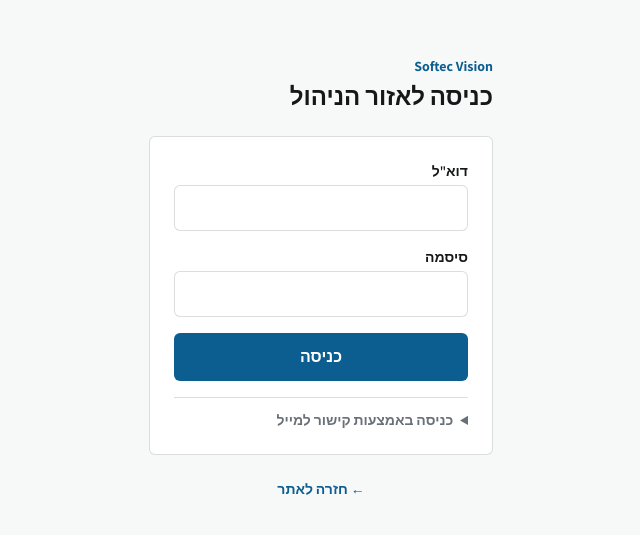
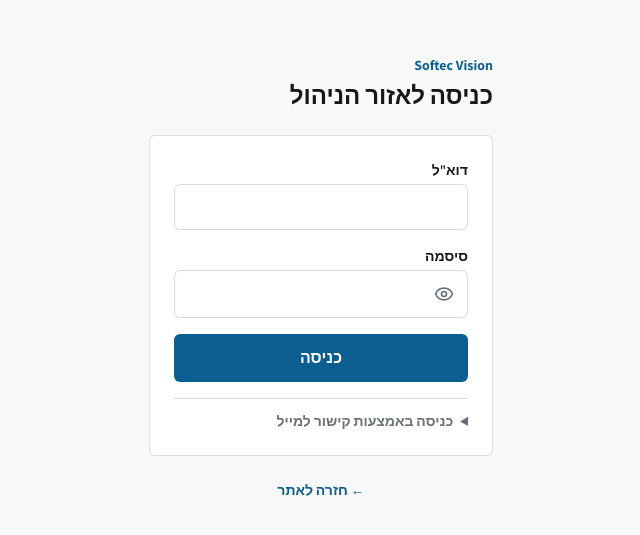
Before and after one commit to ward3107/softec-vision, a Next.js app in the folder web/: page /admin/login in a window 1280 px wide. Shown: the part 123-658 px from the top of the page, without its empty margins (478-1118 px from the left). Built offline with nearby package versions, Linux system fonts and the light colour scheme; no server answers.

Commit message:
Add show-hide controls to admin password fields (#55)

```diff
--- /dev/null
+++ b/web/src/app/admin/PasswordInput.tsx
@@ -0,0 +1,43 @@
+'use client';
+
+import { useState } from 'react';
+import { Eye, EyeOff } from 'lucide-react';
+
+type Props = {
+  id: string;
+  name: string;
+  autoComplete: 'current-password' | 'new-password';
+  minLength?: number;
+  label?: string;
+};
+
+export default function PasswordInput({ id, name, autoComplete, minLength, label = 'הסיסמה' }: Props) {
+  const [visible, setVisible] = useState(false);
+  const toggleLabel = `${visible ? 'הסתרת' : 'הצגת'} ${label}`;
+
+  return (
+    <div className="relative mt-1">
+      <input
+        id={id}
+        name={name}
+        type={visible ? 'text' : 'password'}
+        dir="ltr"
+        autoComplete={autoComplete}
+        minLength={minLength}
+        required
+        className="block min-h-[48px] w-full rounded border border-line bg-pure py-2.5 pl-3 pr-12 focus-visible:border-blueprint dark:border-white/10 dark:bg-surface"
+      />
+      <button
+        type="button"
+        aria-label={toggleLabel}
+        aria-controls={id}
+        aria-pressed={visible}
+        title={toggleLabel}
+        onClick={() => setVisible(value => !value)}
+        className="absolute inset-y-0 right-0 grid w-12 place-items-center rounded text-machine hover:text-blueprint focus-visible:outline focus-visible:outline-2 focus-visible:outline-offset-2 focus-visible:outline-blueprint dark:text-fog dark:hover:text-skyline dark:focus-visible:outline-skyline"
+      >
+        {visible ? <EyeOff size={20} aria-hidden="true" /> : <Eye size={20} aria-hidden="true" />}
+      </button>
+    </div>
+  );
+}
--- a/web/src/app/admin/login/PasswordLoginForm.tsx
+++ b/web/src/app/admin/login/PasswordLoginForm.tsx
@@ -3,6 +3,7 @@
 import { useActionState } from 'react';
 import { signIn } from '../actions';
 import { S } from '@/lib/admin/strings';
+import PasswordInput from '../PasswordInput';
 
 export default function PasswordLoginForm({ initialError }: { initialError?: string }) {
   const [state, action, pending] = useActionState(signIn, {});
@@ -33,14 +34,10 @@ export default function PasswordLoginForm({ initialError }: { initialError?: str
       </div>
       <div>
         <label htmlFor="admin-password" className="block text-sm font-semibold">{S.password}</label>
-        <input
+        <PasswordInput
           id="admin-password"
           name="password"
-          type="password"
-          dir="ltr"
           autoComplete="current-password"
-          required
-          className="mt-1 block w-full rounded border border-line bg-pure px-3 py-2.5 focus-visible:border-blueprint dark:border-white/10 dark:bg-surface"
         />
       </div>
       <button
--- a/web/src/app/admin/password/page.tsx
+++ b/web/src/app/admin/password/page.tsx
@@ -1,5 +1,6 @@
 import { redirect } from 'next/navigation';
 import { requireStaff } from '@/lib/admin/session';
+import PasswordInput from '../PasswordInput';
 
 export const dynamic = 'force-dynamic';
 
@@ -54,26 +55,22 @@ export default async function PasswordPage({
       <form action={changePassword} className="mt-6 grid gap-4 rounded border border-line bg-pure p-5 dark:border-white/10 dark:bg-surface">
         <div>
           <label htmlFor="new-password" className="block text-sm font-semibold">סיסמה חדשה</label>
-          <input
+          <PasswordInput
             id="new-password"
             name="password"
-            type="password"
             autoComplete="new-password"
             minLength={12}
-            required
-            className="mt-1 block w-full rounded border border-line bg-pure px-3 py-2.5 dark:border-white/10 dark:bg-canvas"
+            label="הסיסמה החדשה"
           />
         </div>
         <div>
           <label htmlFor="confirm-password" className="block text-sm font-semibold">אימות סיסמה</label>
-          <input
+          <PasswordInput
             id="confirm-password"
             name="confirmation"
-            type="password"
             autoComplete="new-password"
             minLength={12}
-            required
-            className="mt-1 block w-full rounded border border-line bg-pure px-3 py-2.5 dark:border-white/10 dark:bg-canvas"
+            label="אימות הסיסמה"
           />
         </div>
         <button type="submit" className="min-h-[48px] rounded bg-blueprint px-6 font-bold text-pure hover:bg-graphite">
```
Also changed, not shown: 1 other file (tests, documents, lock files or other folders).
